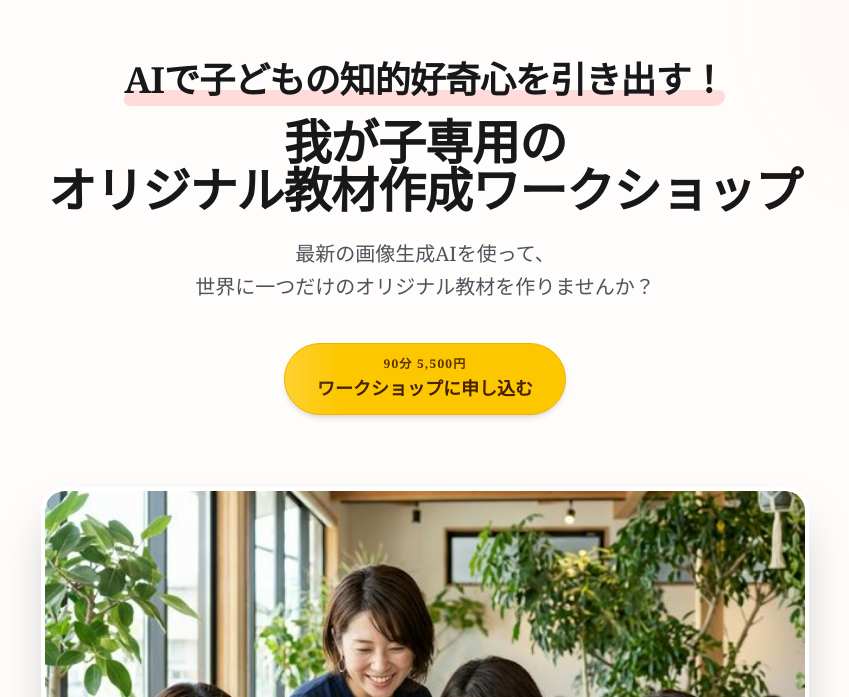
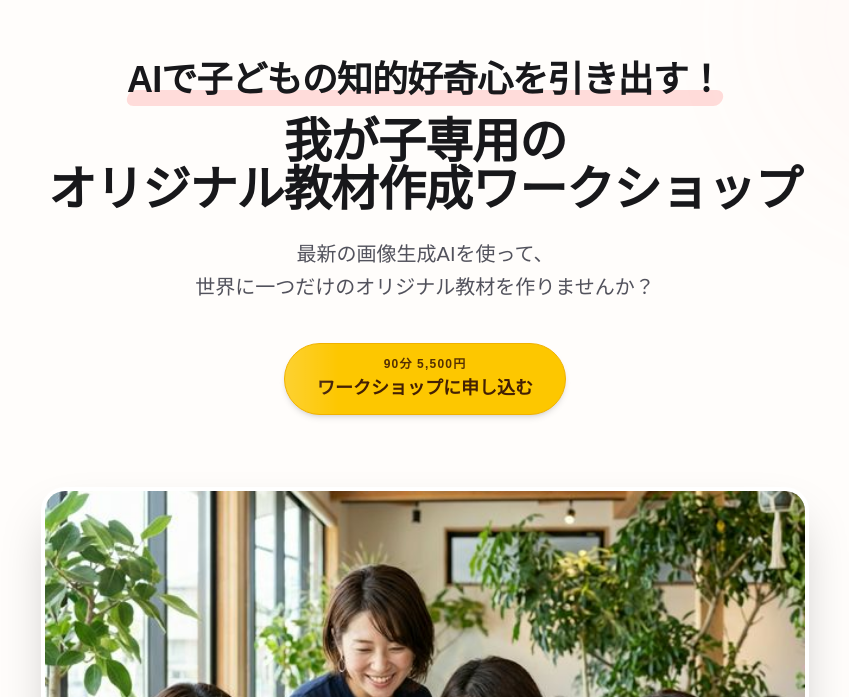
Before and after one commit to makikatsume0503-source/nanobananapro-workshop, a Next.js app: page / in a window 1280 px wide. Shown: the part 103-800 px from the top of the page, without its empty margins (215-1064 px from the left). Built offline with nearby package versions, Linux system fonts and the light colour scheme.

Commit message:
Final font cleanup to ensure Mincho inheritance

```diff
--- a/src/app/page.tsx
+++ b/src/app/page.tsx
@@ -38,7 +38,7 @@ const staggerContainer = {
 
 export default function NanobananaWorkshopLP() {
     return (
-        <div className="min-h-screen bg-[#FFFDFB] text-zinc-800 font-serif selection:bg-[#FF8E8B] selection:text-white">
+        <div className="min-h-screen bg-[#FFFDFB] text-zinc-800 selection:bg-[#FF8E8B] selection:text-white">
 
             {/* 1. Hero Section */}
             <section className="relative pt-32 pb-20 md:pt-40 md:pb-28 overflow-hidden">
```
